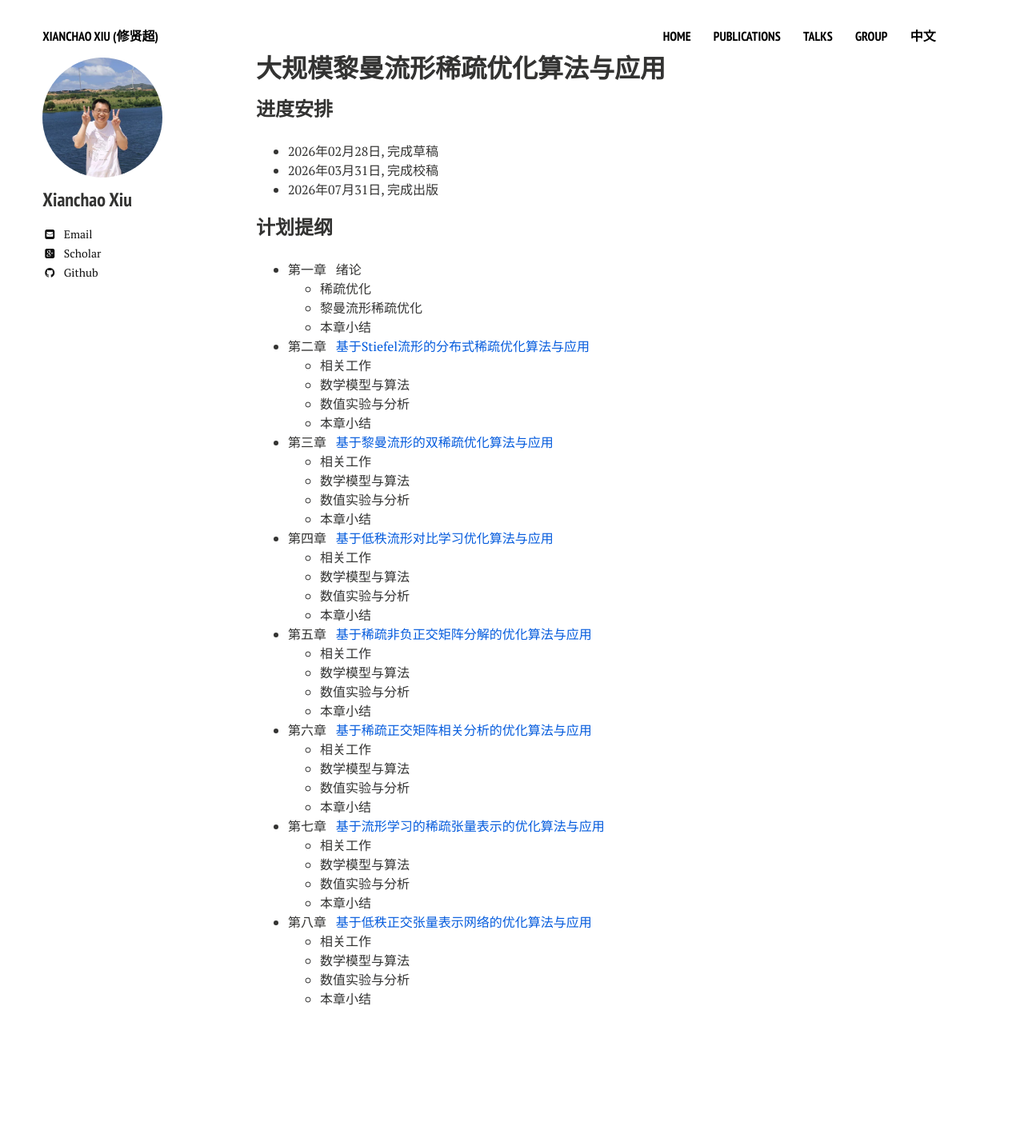
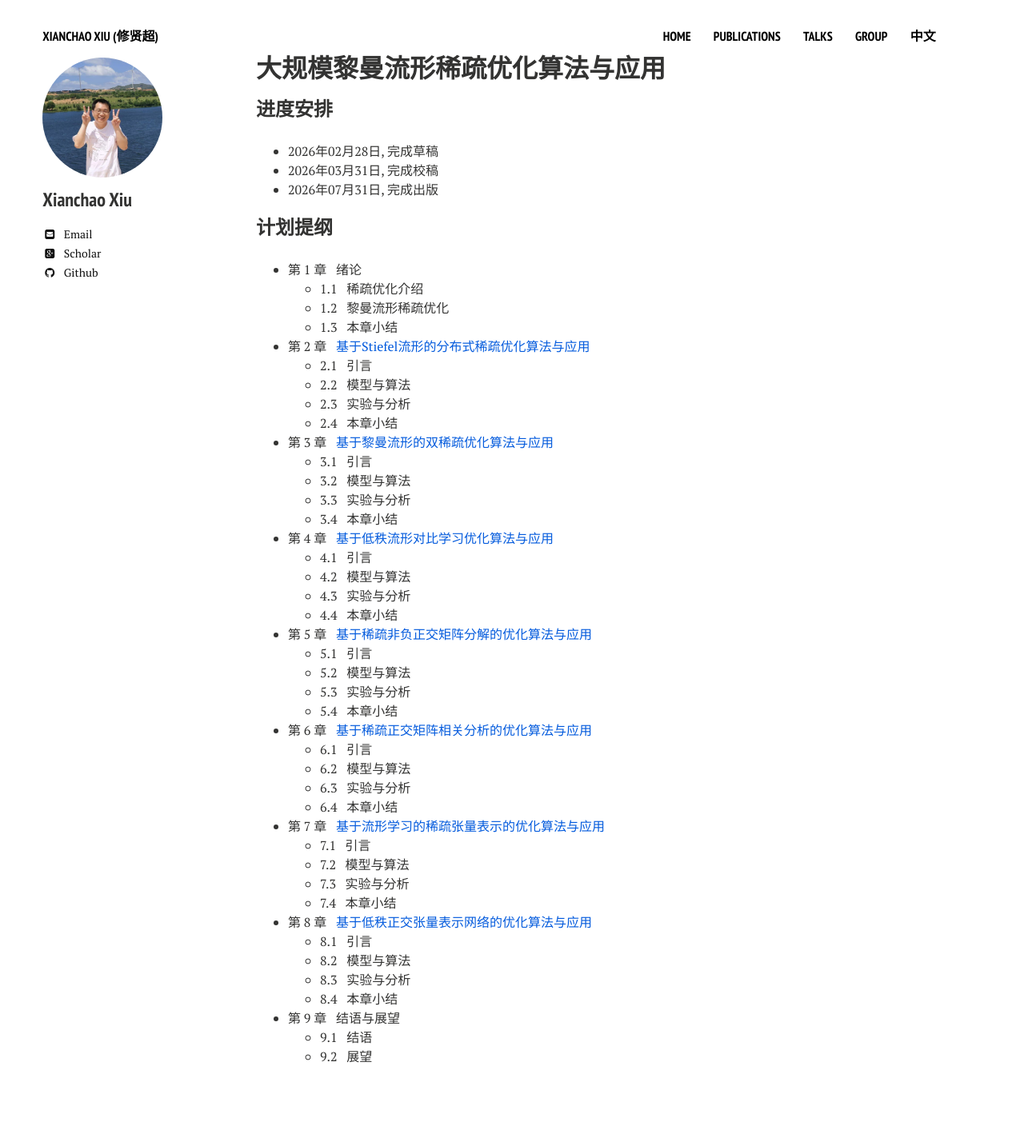
Before and after one commit to xianchaoxiu/xianchaoxiu.github.io, a Jekyll site: the page built from chinese/book/OPT/index.md, in a window 1280 px wide. Shown: the whole page at 80% size. Built offline with Jekyll 4.4.1, drawn with Linux system fonts in a browser that asks for light colours; nearby versions of some CDN libraries; before the commit the page ends 1356 px from its top, so only the background shows below that.

Commit message:
Update index.md

```diff
--- a/chinese/book/OPT/index.md
+++ b/chinese/book/OPT/index.md
@@ -12,42 +12,45 @@ share: false
 
 
 ### 计划提纲
-* 第一章 &nbsp;  绪论<br>
-  - 稀疏优化
-  - 黎曼流形稀疏优化
-  - 本章小结
-* 第二章 &nbsp;  <a href="https://doi.org/10.1016/j.neucom.2024.128267" class="textlink" target="_blank"> 基于Stiefel流形的分布式稀疏优化算法与应用 </a> <br>
-  - 相关工作
-  - 数学模型与算法
-  - 数值实验与分析
-  - 本章小结
-* 第三章 &nbsp;  <a href="https://doi.org/10.1109/TIP.2025.3620667" class="textlink" target="_blank"> 基于黎曼流形的双稀疏优化算法与应用 </a> <br>
-  - 相关工作
-  - 数学模型与算法
-  - 数值实验与分析
-  - 本章小结
-* 第四章 &nbsp;  <a href="https://kns.cnki.net/kcms2/article/abstract?v=e_WjztTC4N0Z832a-bbzgdfGaZqegXeziR4mPpFe0A1ROQtRv8ba_BSLdRJqYhdrWzhvxs5NJ2O3SOWWMfU0FulX9LypoPkOg34ECqIZ1YDAiTz9p7_NUzLuG3aP698ALezyek3yh7yCM9L1er33sRDx01vji4IFd-a5be0Mbbc=&uniplatform=NZKPT" class="textlink" target="_blank"> 基于低秩流形对比学习优化算法与应用 </a> <br>
-  - 相关工作
-  - 数学模型与算法
-  - 数值实验与分析
-  - 本章小结
-* 第五章 &nbsp;  <a href="https://doi.org/10.1109/TIM.2023.3241990" class="textlink" target="_blank"> 基于稀疏非负正交矩阵分解的优化算法与应用 </a> <br>
-  - 相关工作
-  - 数学模型与算法
-  - 数值实验与分析
-  - 本章小结
-* 第六章 &nbsp;  <a href="https://doi.org/10.1109/TNNLS.2022.3201881" class="textlink" target="_blank"> 基于稀疏正交矩阵相关分析的优化算法与应用 </a> <br>
-  - 相关工作
-  - 数学模型与算法
-  - 数值实验与分析
-  - 本章小结
-* 第七章 &nbsp;  <a href="https://doi.org/10.1109/TCSVT.2025.3642736" class="textlink" target="_blank"> 基于流形学习的稀疏张量表示的优化算法与应用 </a> <br>
-  - 相关工作
-  - 数学模型与算法
-  - 数值实验与分析
-  - 本章小结
-* 第八章 &nbsp;  <a href="https://doi.org/10.1016/j.patcog.2025.112496" class="textlink" target="_blank"> 基于低秩正交张量表示网络的优化算法与应用</a> <br>
-  - 相关工作
-  - 数学模型与算法
-  - 数值实验与分析
-  - 本章小结
+* 第 1 章 &nbsp;  绪论<br>
+  - 1.1  &nbsp;  稀疏优化介绍
+  - 1.2  &nbsp;  黎曼流形稀疏优化
+  - 1.3  &nbsp;   本章小结
+* 第 2 章 &nbsp;  <a href="https://doi.org/10.1016/j.neucom.2024.128267" class="textlink" target="_blank"> 基于Stiefel流形的分布式稀疏优化算法与应用 </a> <br>
+  - 2.1  &nbsp;  引言
+  - 2.2  &nbsp;  模型与算法
+  - 2.3  &nbsp;  实验与分析
+  - 2.4  &nbsp;  本章小结
+* 第 3 章 &nbsp;  <a href="https://doi.org/10.1109/TIP.2025.3620667" class="textlink" target="_blank"> 基于黎曼流形的双稀疏优化算法与应用 </a> <br>
+  - 3.1  &nbsp;  引言
+  - 3.2  &nbsp;  模型与算法
+  - 3.3  &nbsp;  实验与分析
+  - 3.4  &nbsp;  本章小结
+* 第 4 章 &nbsp;  <a href="https://kns.cnki.net/kcms2/article/abstract?v=e_WjztTC4N0Z832a-bbzgdfGaZqegXeziR4mPpFe0A1ROQtRv8ba_BSLdRJqYhdrWzhvxs5NJ2O3SOWWMfU0FulX9LypoPkOg34ECqIZ1YDAiTz9p7_NUzLuG3aP698ALezyek3yh7yCM9L1er33sRDx01vji4IFd-a5be0Mbbc=&uniplatform=NZKPT" class="textlink" target="_blank"> 基于低秩流形对比学习优化算法与应用 </a> <br>
+  - 4.1  &nbsp;  引言
+  - 4.2  &nbsp;  模型与算法
+  - 4.3  &nbsp;  实验与分析
+  - 4.4  &nbsp;  本章小结
+* 第 5 章 &nbsp;  <a href="https://doi.org/10.1109/TIM.2023.3241990" class="textlink" target="_blank"> 基于稀疏非负正交矩阵分解的优化算法与应用 </a> <br>
+  - 5.1  &nbsp;  引言
+  - 5.2  &nbsp;  模型与算法
+  - 5.3  &nbsp;  实验与分析
+  - 5.4  &nbsp;  本章小结
+* 第 6 章 &nbsp;  <a href="https://doi.org/10.1109/TNNLS.2022.3201881" class="textlink" target="_blank"> 基于稀疏正交矩阵相关分析的优化算法与应用 </a> <br>
+  - 6.1  &nbsp;  引言
+  - 6.2  &nbsp;  模型与算法
+  - 6.3  &nbsp;  实验与分析
+  - 6.4  &nbsp;  本章小结
+* 第 7 章 &nbsp;  <a href="https://doi.org/10.1109/TCSVT.2025.3642736" class="textlink" target="_blank"> 基于流形学习的稀疏张量表示的优化算法与应用 </a> <br>
+  - 7.1  &nbsp;  引言
+  - 7.2  &nbsp;  模型与算法
+  - 7.3  &nbsp;  实验与分析
+  - 7.4  &nbsp;  本章小结
+* 第 8 章 &nbsp;  <a href="https://doi.org/10.1016/j.patcog.2025.112496" class="textlink" target="_blank"> 基于低秩正交张量表示网络的优化算法与应用</a> <br>
+  - 8.1  &nbsp;  引言
+  - 8.2  &nbsp;  模型与算法
+  - 8.3  &nbsp;  实验与分析
+  - 8.4  &nbsp;  本章小结
+* 第 9 章 &nbsp;  结语与展望<br>
+  - 9.1  &nbsp;  结语
+  - 9.2  &nbsp;  展望
```
